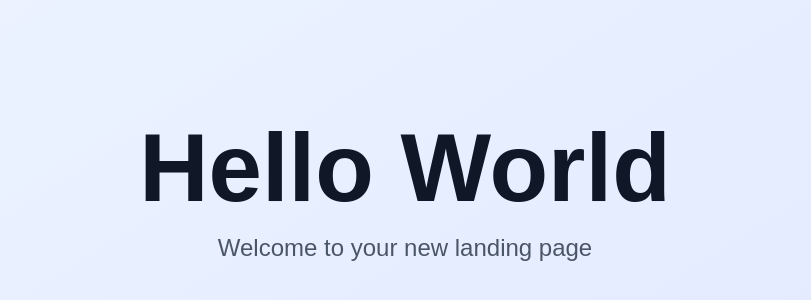
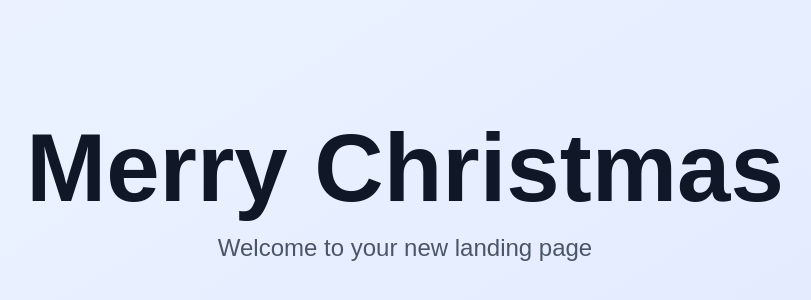
Before and after one commit to ns-test-org/ai-conflicts-resolve-testing-02, a Next.js app in the folder packages/ai-conflicts-resolve-testing-02/: page / in a window 1280 px wide. Shown: the part 208-508 px from the top of the page, without its empty margins (235-1046 px from the left). Built offline with nearby package versions, Linux system fonts and the light colour scheme.

Commit message:
AI chat session: Updated code and files

```diff
--- a/packages/ai-conflicts-resolve-testing-02/src/app/page.tsx
+++ b/packages/ai-conflicts-resolve-testing-02/src/app/page.tsx
@@ -3,7 +3,7 @@ export default function Landing() {
     <div className="min-h-screen w-full flex items-center justify-center bg-gradient-to-br from-blue-50 to-indigo-100">
       <div className="text-center px-6">
         <h1 className="text-6xl md:text-8xl font-bold text-gray-900 mb-4">
-          Hello World
+          Merry Christmas
         </h1>
         <p className="text-xl md:text-2xl text-gray-600">
           Welcome to your new landing page
```
